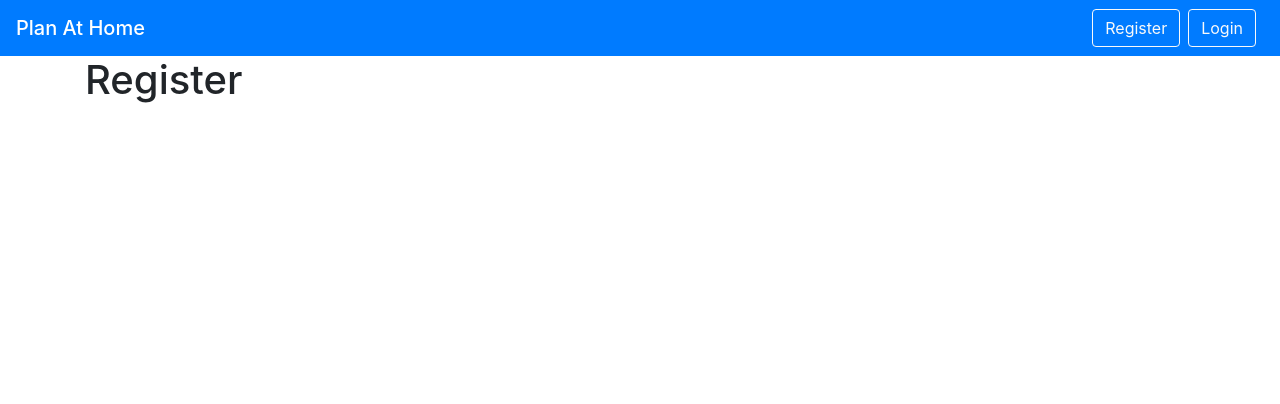
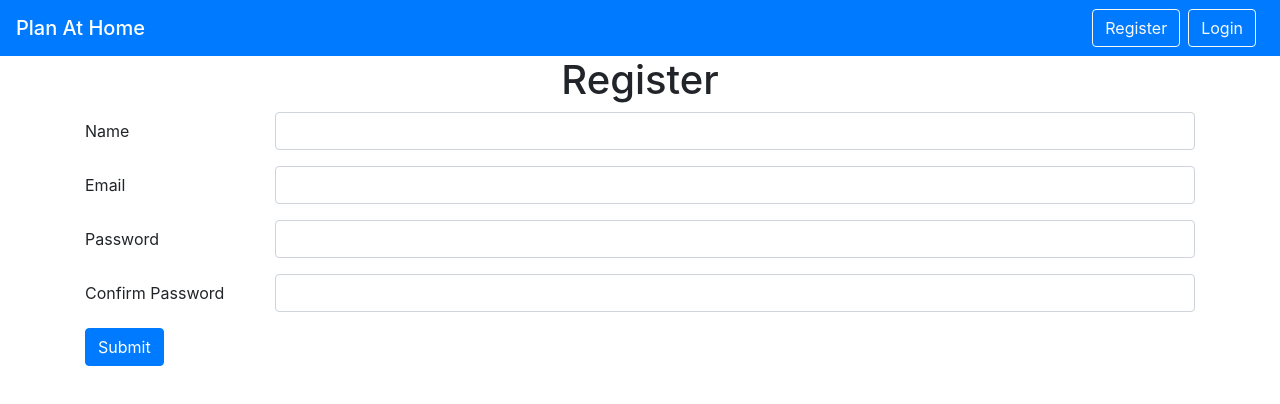
Before and after one commit to BevilKunG/plan-at-home, a React (Create React App) app in the folder client/: page /register in a window 1280 px wide. Shown: the top 404 px of the page. Built offline with nearby package versions, Linux system fonts and the light colour scheme.

Commit message:
first dev from NONG

```diff
--- a/client/src/pages/Home.js
+++ b/client/src/pages/Home.js
@@ -3,8 +3,8 @@ import React from 'react'
 const Home = () => {
     return (
         <div>
-            <h1>Home</h1>
-            {/* TODO: CODE HERE */}
+            <h1 align="center">Home</h1>
+            <div align="center">ไม่ต้องทำอะไรเลย และนอนเล่นเฉยๆ LOL</div>
         </div>
     )
 }
--- a/client/src/pages/Login.js
+++ b/client/src/pages/Login.js
@@ -3,8 +3,22 @@ import React from 'react'
 const Login = () => {
     return (
         <div>
-            <h1>Login</h1>
-            {/* TODO: CODE HERE */}
+            <h1 align="center">Login</h1>
+                <form>
+                    <div class="form-group row">
+                        <label for="staticEmail" class="col-sm-2 col-form-label">Email</label>
+                        <div class="col-sm-10">
+                            <input type="email" class="form-control" id="inputEmail"></input>
+                        </div>
+                    </div>
+                    <div class="form-group row">
+                        <label for="inputPassword" class="col-sm-2 col-form-label">Password</label>
+                        <div class="col-sm-10">
+                            <input type="password" class="form-control" id="inputPassword"></input>
+                        </div>
+                    </div>
+                    <button type="submit" class="btn btn-primary mb-2">Submit</button>
+                </form>
         </div>
     )
 }
--- a/client/src/pages/Register.js
+++ b/client/src/pages/Register.js
@@ -3,8 +3,34 @@ import React from 'react'
 const Register = () => {
     return (
         <div>
-            <h1>Register</h1>
-            {/* TODO: CODE HERE */}
+            <h1 align="center">Register</h1>
+            <form>
+                    <div class="form-group row">
+                        <label for="staticEmail" class="col-sm-2 col-form-label">Name</label>
+                        <div class="col-sm-10">
+                            <input type="name" class="form-control" id="inputName"></input>
+                        </div>
+                    </div>
+                    <div class="form-group row">
+                        <label for="staticEmail" class="col-sm-2 col-form-label">Email</label>
+                        <div class="col-sm-10">
+                            <input type="email" class="form-control" id="inputEmail"></input>
+                        </div>
+                    </div>
+                    <div class="form-group row">
+                        <label for="inputPassword" class="col-sm-2 col-form-label">Password</label>
+                        <div class="col-sm-10">
+                            <input type="password" class="form-control" id="inputPassword"></input>
+                        </div>
+                    </div>
+                    <div class="form-group row">
+                        <label for="inputPassword" class="col-sm-2 col-form-label">Confirm Password</label>
+                        <div class="col-sm-10">
+                            <input type="password" class="form-control" id="inputComFirm"></input>
+                        </div>
+                    </div>
+                    <button type="submit" class="btn btn-primary mb-2">Submit</button>
+            </form>
         </div>
     )
 }
```
